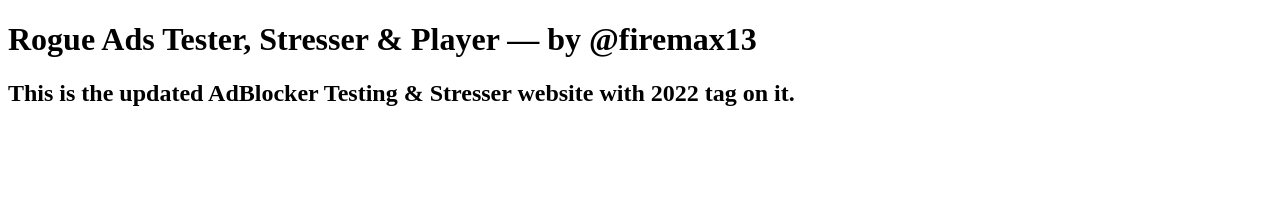
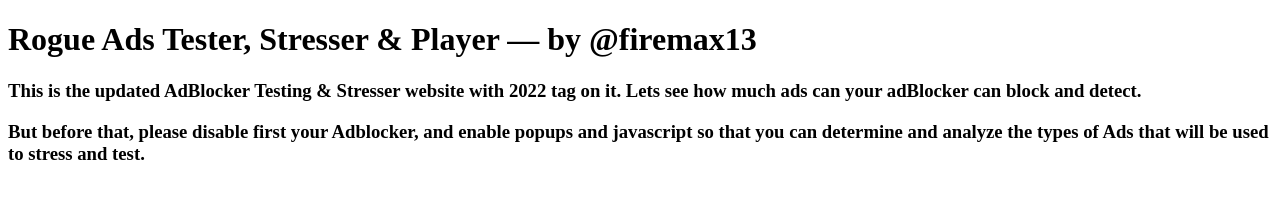
Before and after one commit to firemax13/rogue-player, a plain HTML site: page index.html in a window 1280 px wide. Drawn offline with Linux system fonts and the light colour scheme.

Commit message:
Update index.html

```diff
--- a/index.html
+++ b/index.html
@@ -78,6 +78,7 @@
 </head>
 <body>
    <title>Rogue Ads Stresser, Player & Tester</title>
-      <h1><b>Rogue Ads Tester, Stresser & Player — by @firemax13<b></h1>
-          <h2>This is the updated AdBlocker Testing & Stresser website with 2022 tag on it.</h2>
+      <h1><b>Rogue Ads Tester, Stresser & Player — by @firemax13</b></h1>
+          <h3>This is the updated AdBlocker Testing & Stresser website with 2022 tag on it. Lets see how much ads can your adBlocker can block and detect.</h3>
+          <h3>But before that, please disable first your Adblocker, and enable popups and javascript so that you can determine and analyze the types of Ads that will be used to stress and test.</h3>
 </body>
```
